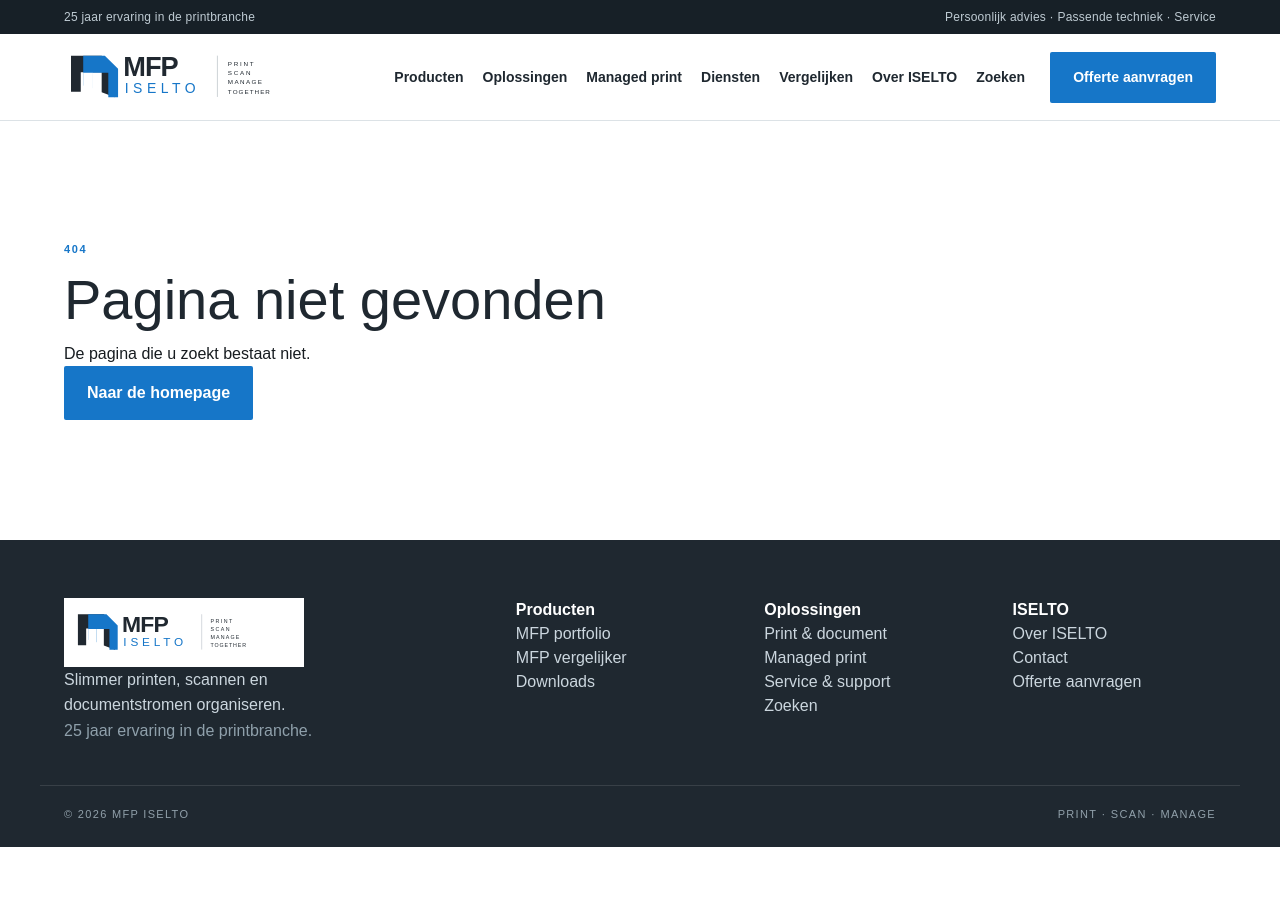
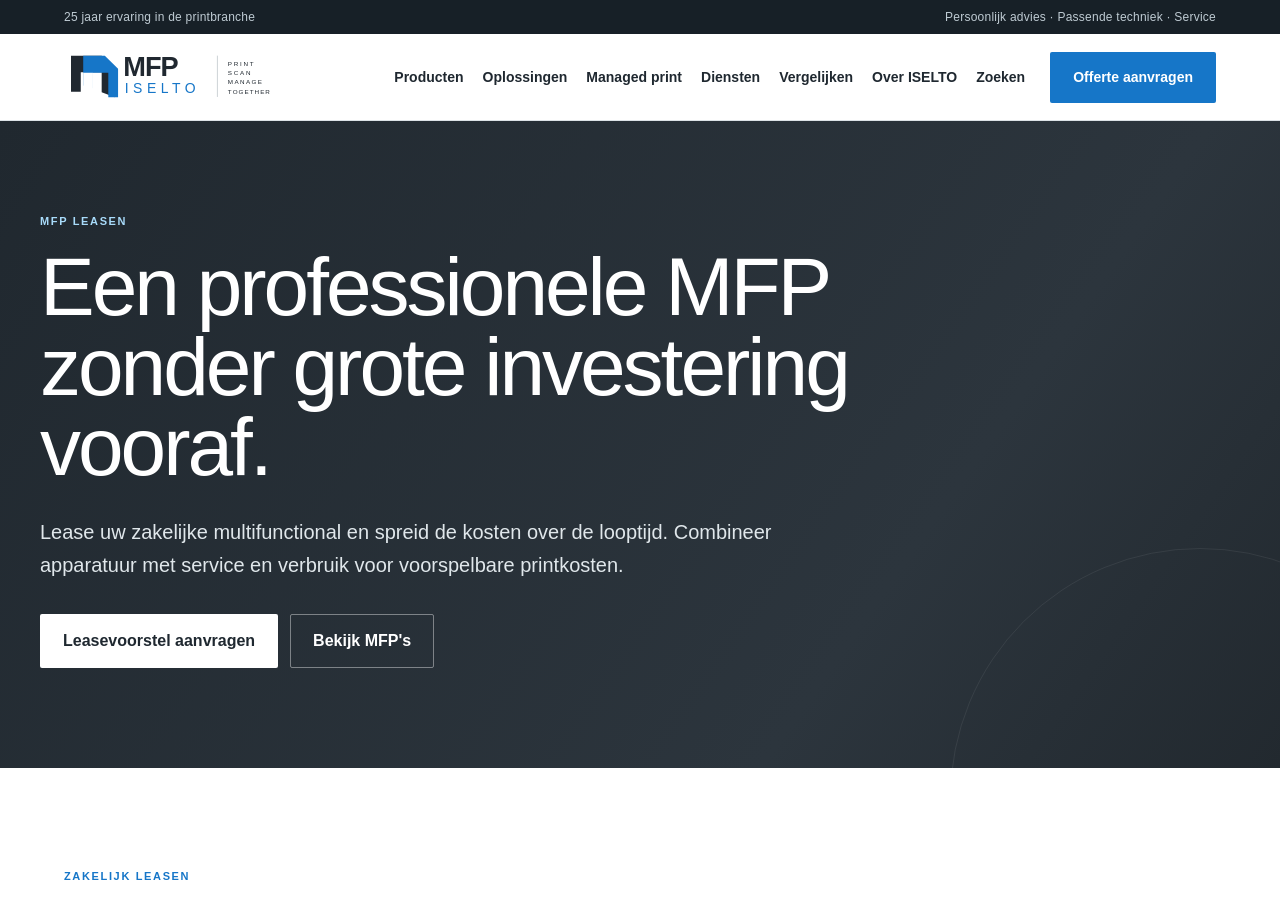
Before and after one commit to bramderks/Mfp, a Next.js app: page /mfp-leasen in a window 1280 px wide. Before the commit this address had no page. Shown: the top 908 px of the page. Before the commit the page ends 847 px from the top, so only its background shows below. Built offline with nearby package versions, Linux system fonts and the light colour scheme.

Commit message:
Add B2B commercial page app/mfp-leasen/page.tsx

```diff
--- /dev/null
+++ b/app/mfp-leasen/page.tsx
@@ -0,0 +1,9 @@
+import Link from "next/link";
+export const metadata={title:"MFP leasen voor bedrijven",description:"MFP leasen voor bedrijven met vaste maandlasten, all-in service en professioneel advies. Kies A4 of A3 en vraag een zakelijke offerte aan."};
+export default function Lease(){return <main>
+<section className="dark-hero"><div className="container hero-copy"><div className="eyebrow eyebrow-light">MFP LEASEN</div><h1>Een professionele MFP zonder grote investering vooraf.</h1><p>Lease uw zakelijke multifunctional en spreid de kosten over de looptijd. Combineer apparatuur met service en verbruik voor voorspelbare printkosten.</p><div className="hero-actions"><Link className="btn btn-light" href="/offerte">Leasevoorstel aanvragen</Link><Link className="btn btn-outline-light" href="/producten">Bekijk MFP's</Link></div></div></section>
+<section className="container editorial-section"><div className="section-intro"><div><div className="eyebrow">ZAKELIJK LEASEN</div><h2>Van apparaat naar vaste maandstructuur.</h2></div><p className="lead">We bekijken samen de gewenste looptijd, machine, volumes en service. Zo kunt u de investering spreiden en uw printomgeving professioneel laten beheren.</p></div><div className="selector-benefits"><article><strong>Geen grote aanschaf</strong><span>De investering wordt over de looptijd gespreid.</span></article><article><strong>Voorspelbare kosten</strong><span>Apparatuur en dienstverlening kunnen worden gecombineerd.</span></article><article><strong>Meegroeien</strong><span>Bij veranderende volumes bespreken we een passende oplossing.</span></article><article><strong>All-in mogelijk</strong><span>Service, onderhoud en verbruik kunnen onderdeel zijn van het voorstel.</span></article></div></section>
+<section className="light-product-section"><div className="container"><div className="section-head"><div><div className="eyebrow">LEASEBAAR ASSORTIMENT</div><h2>Uw MFP. Uw volume. Uw contract.</h2></div><Link className="btn btn-secondary" href="/producten">Bekijk portfolio</Link></div><p className="lead">Vraag een voorstel aan; we bepalen samen de juiste configuratie en contractvorm.</p></div></section>
+<section className="container editorial-section"><div className="faq-grid"><article><h3>Wat zit er in een all-in voorstel?</h3><p>Dat bepalen we op basis van uw situatie. Denk aan apparatuur, installatie, service, onderhoud en verbruiksmaterialen.</p></article><article><h3>Kan ik ook kopen?</h3><p>Ja. Lease is een mogelijkheid; wanneer koop beter aansluit op uw financiële of organisatorische situatie kunnen we ook een koopvoorstel maken.</p></article><article><h3>Kan de MFP worden vervangen?</h3><p>Bij veranderende behoeften bespreken we tijdig de vervolgstap en passende apparatuur.</p></article></div></section>
+<section className="container cta-section"><div className="cta-panel"><div><div className="eyebrow eyebrow-light">LEASE ADVIES</div><h2>Ontvang een voorstel voor uw organisatie.</h2><p>Vul uw gegevens in en vertel ons hoeveel u ongeveer print.</p></div><Link className="btn btn-light" href="/offerte">Lease offerte aanvragen</Link></div></section>
+</main>}
```
